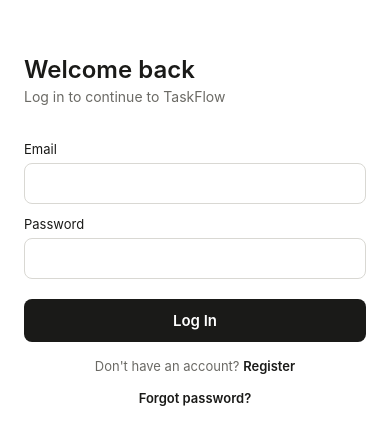
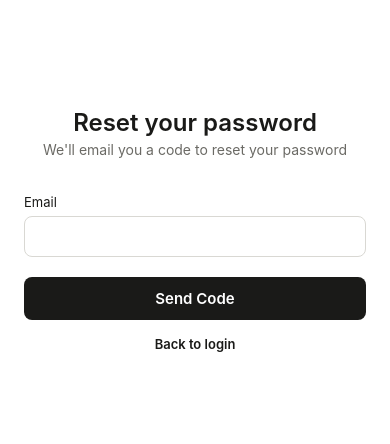
Before and after one commit to Hilalkrkmz/TaskFlow, a React Native app in the folder mobile/: screen /ForgotPassword in a window 390 px wide. Shown: the part 192-636 px from the top of the page. Built offline with nearby package versions, Linux system fonts and the light colour scheme.

Commit message:
feat(mobile): add forgot password flow

```diff
--- a/mobile/src/navigation/RootNavigator.js
+++ b/mobile/src/navigation/RootNavigator.js
@@ -6,6 +6,7 @@
 import LoginScreen from "../screens/LoginScreen";
 import RegisterScreen from "../screens/RegisterScreen";
 import VerifyEmailScreen from "../screens/VerifyEmailScreen";
+import ForgotPasswordScreen from "../screens/ForgotPasswordScreen";
 import apiClient from "../api/client";
 import { getToken, deleteToken } from "../auth/tokenStorage";
 
@@ -25,6 +26,7 @@
             <Stack.Screen name="VerifyEmail">
                 {(props) => <VerifyEmailScreen {...props} onVerifySuccess={onAuthSuccess} />}
             </Stack.Screen>
+            <Stack.Screen name="ForgotPassword" component={ForgotPasswordScreen} />
         </Stack.Navigator>
     );
 }
--- /dev/null
+++ b/mobile/src/screens/ForgotPasswordScreen.js
@@ -0,0 +1,293 @@
+import { useState } from "react";
+import {
+    View,
+    Text,
+    TextInput,
+    Pressable,
+    StyleSheet,
+    ActivityIndicator,
+} from "react-native";
+import { SafeAreaView } from "react-native-safe-area-context";
+import apiClient from "../api/client";
+
+// 3 adım:
+// step 1: email gir -> kod gönderilsin
+// step 2: kodu gir -> backend'e "geçerli mi" diye sor, geçerliyse step 3'e geç
+// step 3: yeni şifre + tekrar gir -> gerçekten değiştir
+function ForgotPasswordScreen({ navigation }) {
+    const [step, setStep] = useState(1);
+    const [email, setEmail] = useState("");
+    const [code, setCode] = useState("");
+    const [newPassword, setNewPassword] = useState("");
+    const [confirmNewPassword, setConfirmNewPassword] = useState("");
+
+    const [error, setError] = useState("");
+    const [info, setInfo] = useState("");
+    const [loading, setLoading] = useState(false);
+
+    const handleSendCode = async () => {
+        setError("");
+        setLoading(true);
+
+        try {
+            const response = await apiClient.post("/auth/forgot-password", { email });
+            setInfo(response.data.message);
+            setStep(2);
+        } catch (err) {
+            setError(err.response?.data?.error || "Something went wrong.");
+        } finally {
+            setLoading(false);
+        }
+    };
+
+    const handleVerifyCode = async () => {
+        setError("");
+        setInfo("");
+        setLoading(true);
+
+        try {
+            await apiClient.post("/auth/verify-reset-code", { email, code });
+            setStep(3);
+        } catch (err) {
+            setError(err.response?.data?.error || "Invalid or expired code.");
+        } finally {
+            setLoading(false);
+        }
+    };
+
+    const handleResetPassword = async () => {
+        setError("");
+        setLoading(true);
+
+        try {
+            const response = await apiClient.post("/auth/reset-password", {
+                email,
+                code,
+                newPassword,
+                confirmNewPassword,
+            });
+            setInfo(response.data.message);
+
+            setTimeout(() => {
+                navigation.navigate("Login");
+            }, 1500);
+        } catch (err) {
+            setError(err.response?.data?.error || "Something went wrong.");
+        } finally {
+            setLoading(false);
+        }
+    };
+
+    return (
+        <SafeAreaView style={styles.container}>
+            <View style={styles.card}>
+                <Text style={styles.title}>
+                    {step === 1 && "Reset your password"}
+                    {step === 2 && "Enter verification code"}
+                    {step === 3 && "Set a new password"}
+                </Text>
+                <Text style={styles.subtitle}>
+                    {step === 1 && "We'll email you a code to reset your password"}
+                    {step === 2 && (
+                        <>We sent a code to <Text style={styles.bold}>{email}</Text></>
+                    )}
+                    {step === 3 && "Choose a new password for your account"}
+                </Text>
+
+                {step === 1 && (
+                    <>
+                        <Text style={styles.label}>Email</Text>
+                        <TextInput
+                            style={styles.input}
+                            value={email}
+                            onChangeText={setEmail}
+                            autoCapitalize="none"
+                            keyboardType="email-address"
+                            autoComplete="email"
+                        />
+
+                        {error ? <Text style={styles.error}>{error}</Text> : null}
+
+                        <Pressable
+                            style={[styles.button, loading && styles.buttonDisabled]}
+                            onPress={handleSendCode}
+                            disabled={loading}
+                        >
+                            {loading ? (
+                                <ActivityIndicator color="#fff" />
+                            ) : (
+                                <Text style={styles.buttonText}>Send Code</Text>
+                            )}
+                        </Pressable>
+                    </>
+                )}
+
+                {step === 2 && (
+                    <>
+                        <Text style={[styles.label, styles.centerText]}>Verification Code</Text>
+                        <TextInput
+                            style={styles.codeInput}
+                            value={code}
+                            onChangeText={(text) => setCode(text.replace(/\D/g, "").slice(0, 6))}
+                            keyboardType="number-pad"
+                            maxLength={6}
+                            autoFocus
+                        />
+
+                        {error ? <Text style={[styles.error, styles.centerText]}>{error}</Text> : null}
+
+                        <Pressable
+                            style={[styles.button, (loading || code.length !== 6) && styles.buttonDisabled]}
+                            onPress={handleVerifyCode}
+                            disabled={loading || code.length !== 6}
+                        >
+                            {loading ? (
+                                <ActivityIndicator color="#fff" />
+                            ) : (
+                                <Text style={styles.buttonText}>Verify Code</Text>
+                            )}
+                        </Pressable>
+                    </>
+                )}
+
+                {step === 3 && (
+                    <>
+                        <Text style={styles.label}>New Password</Text>
+                        <TextInput
+                            style={styles.input}
+                            value={newPassword}
+                            onChangeText={setNewPassword}
+                            secureTextEntry
+                            autoCapitalize="none"
+                        />
+
+                        <Text style={styles.label}>Confirm New Password</Text>
+                        <TextInput
+                            style={styles.input}
+                            value={confirmNewPassword}
+                            onChangeText={setConfirmNewPassword}
+                            secureTextEntry
+                            autoCapitalize="none"
+                        />
+
+                        {error ? <Text style={styles.error}>{error}</Text> : null}
+                        {info ? <Text style={styles.info}>{info}</Text> : null}
+
+                        <Pressable
+                            style={[styles.button, loading && styles.buttonDisabled]}
+                            onPress={handleResetPassword}
+                            disabled={loading}
+                        >
+                            {loading ? (
+                                <ActivityIndicator color="#fff" />
+                            ) : (
+                                <Text style={styles.buttonText}>Reset Password</Text>
+                            )}
+                        </Pressable>
+                    </>
+                )}
+
+                <Pressable onPress={() => navigation.navigate("Login")}>
+                    <Text style={styles.switchText}>
+                        <Text style={styles.switchLink}>Back to login</Text>
+                    </Text>
+                </Pressable>
+            </View>
+        </SafeAreaView>
+    );
+}
+
+const styles = StyleSheet.create({
+    container: {
+        flex: 1,
+        backgroundColor: "#ffffff",
+        justifyContent: "center",
+        padding: 24,
+    },
+    card: {
+        width: "100%",
+    },
+    title: {
+        fontSize: 24,
+        fontWeight: "600",
+        color: "#1a1a18",
+        marginBottom: 4,
+        textAlign: "center",
+    },
+    subtitle: {
+        fontSize: 14,
+        color: "#6b6a65",
+        marginBottom: 24,
+        textAlign: "center",
+    },
+    bold: {
+        fontWeight: "600",
+        color: "#1a1a18",
+    },
+    label: {
+        fontSize: 13,
+        color: "#1a1a18",
+        marginBottom: 6,
+        marginTop: 12,
+    },
+    centerText: {
+        textAlign: "center",
+    },
+    input: {
+        borderWidth: 1,
+        borderColor: "#d9d8d3",
+        borderRadius: 8,
+        paddingHorizontal: 12,
+        paddingVertical: 10,
+        fontSize: 15,
+        color: "#1a1a18",
+    },
+    codeInput: {
+        borderWidth: 1,
+        borderColor: "#d9d8d3",
+        borderRadius: 8,
+        paddingHorizontal: 12,
+        paddingVertical: 10,
+        fontSize: 22,
+        letterSpacing: 8,
+        color: "#1a1a18",
+        textAlign: "center",
+    },
+    error: {
+        color: "#c0392b",
+        fontSize: 13,
+        marginTop: 12,
+    },
+    info: {
+        color: "#2e7d32",
+        fontSize: 13,
+        marginTop: 12,
+    },
+    button: {
+        backgroundColor: "#1a1a18",
+        borderRadius: 8,
+        paddingVertical: 12,
+        alignItems: "center",
+        marginTop: 20,
+    },
+    buttonDisabled: {
+        opacity: 0.6,
+    },
+    buttonText: {
+        color: "#ffffff",
+        fontSize: 15,
+        fontWeight: "600",
+    },
+    switchText: {
+        textAlign: "center",
+        fontSize: 13,
+        color: "#6b6a65",
+        marginTop: 16,
+    },
+    switchLink: {
+        color: "#1a1a18",
+        fontWeight: "600",
+    },
+});
+
+export default ForgotPasswordScreen;
```
